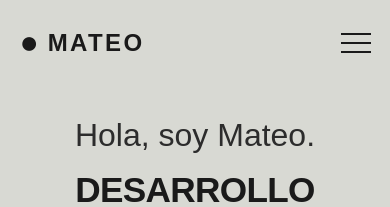
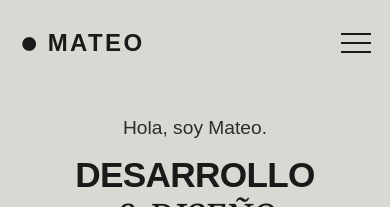
Before and after one commit to MateoH15/mateo-website, a React (Vite) app: page / in a window 390 px wide. Shown: the top 207 px of the page. Built offline with nearby package versions, Linux system fonts and the light colour scheme.

Commit message:
font-size title changed

```diff
--- a/src/styles/hero.css
+++ b/src/styles/hero.css
@@ -174,11 +174,11 @@
   }
 
   .hero-title {
-    font-size: 4rem;
+    font-size: 6rem;
   }
 
   .hero-greeting {
-    font-size: 2rem;
+    font-size: 1.2rem;
   }
 
   .image-circle {
```
